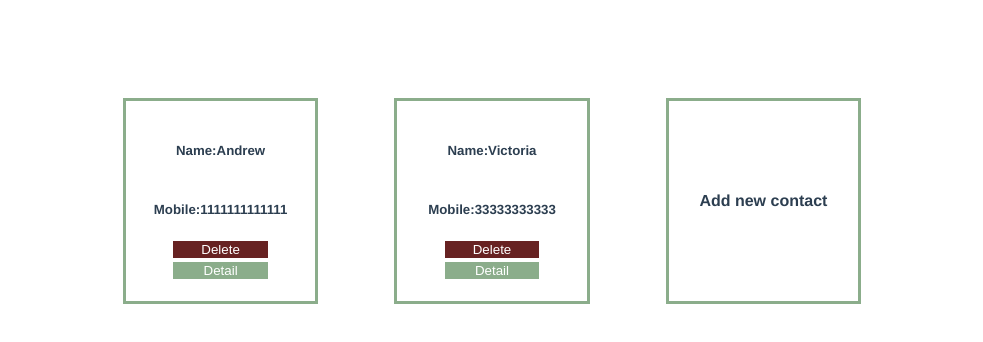
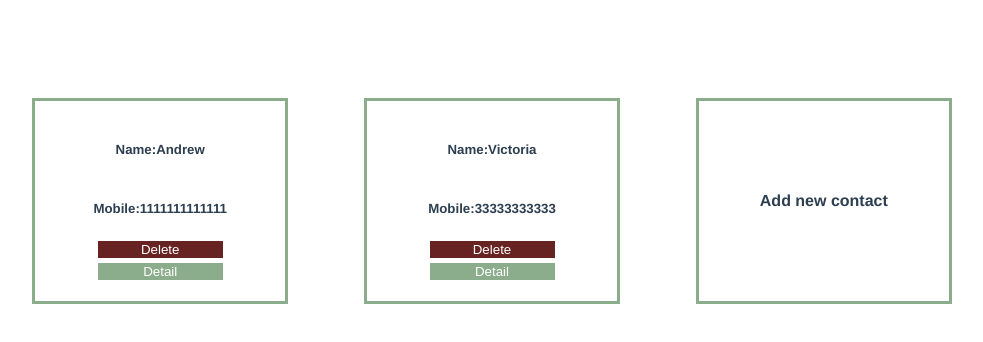
Before and after one commit to CTACON23/contact_book, a Vue app: page /contact_book in a window 1280 px wide. Shown: the top 342 px of the page, without its empty margins (148-1131 px from the left). Built offline with nearby package versions, Linux system fonts and the light colour scheme.

Commit message:
width of contact_item

```diff
--- a/src/components/ContactItem.vue
+++ b/src/components/ContactItem.vue
@@ -55,7 +55,7 @@ export default {
     .contact_item{
         margin: 3%;
         height: 200px;
-        width: 15%;
+        width: 250px;
         display: flex;
         flex-direction: column;
         position: relative;
```
